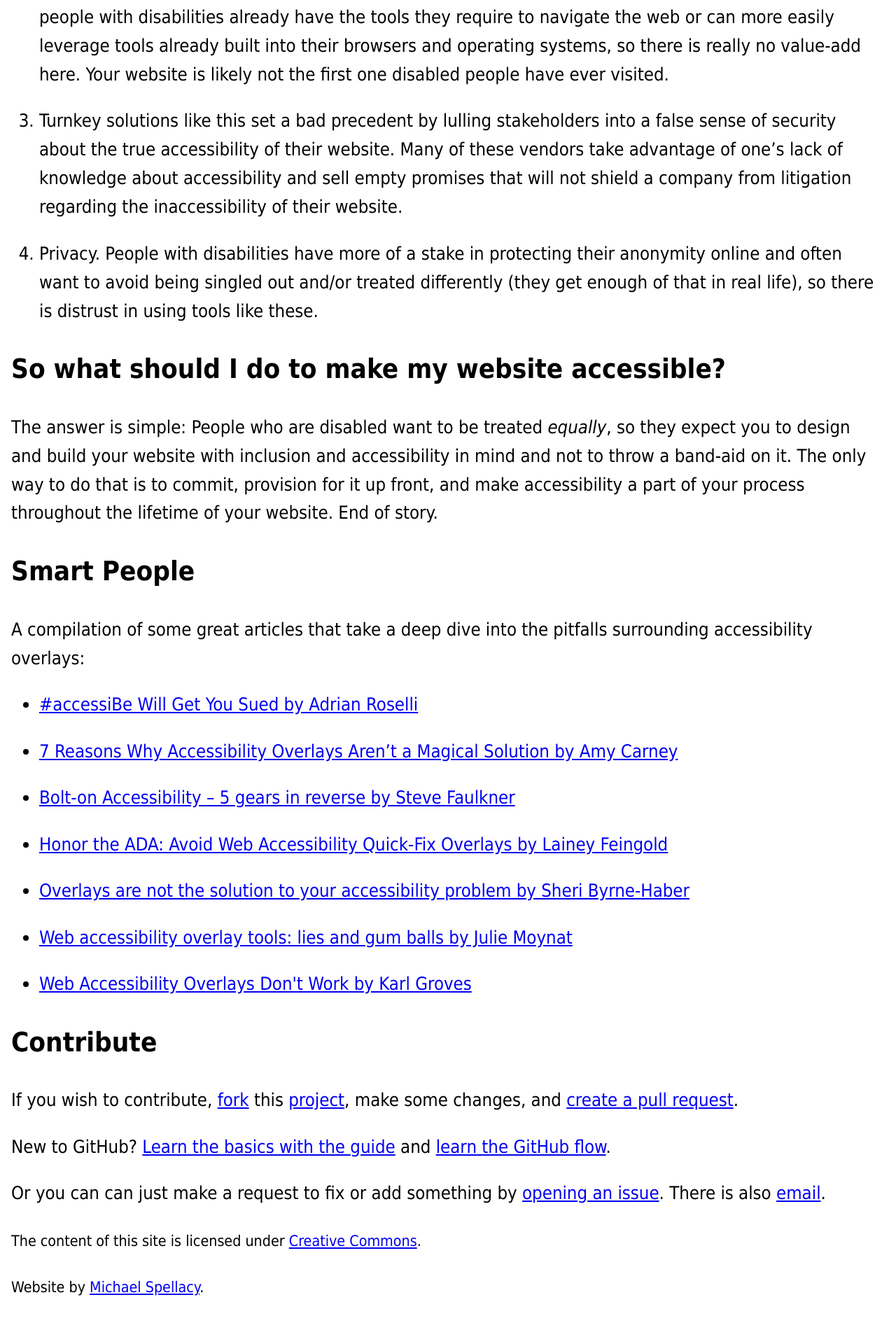
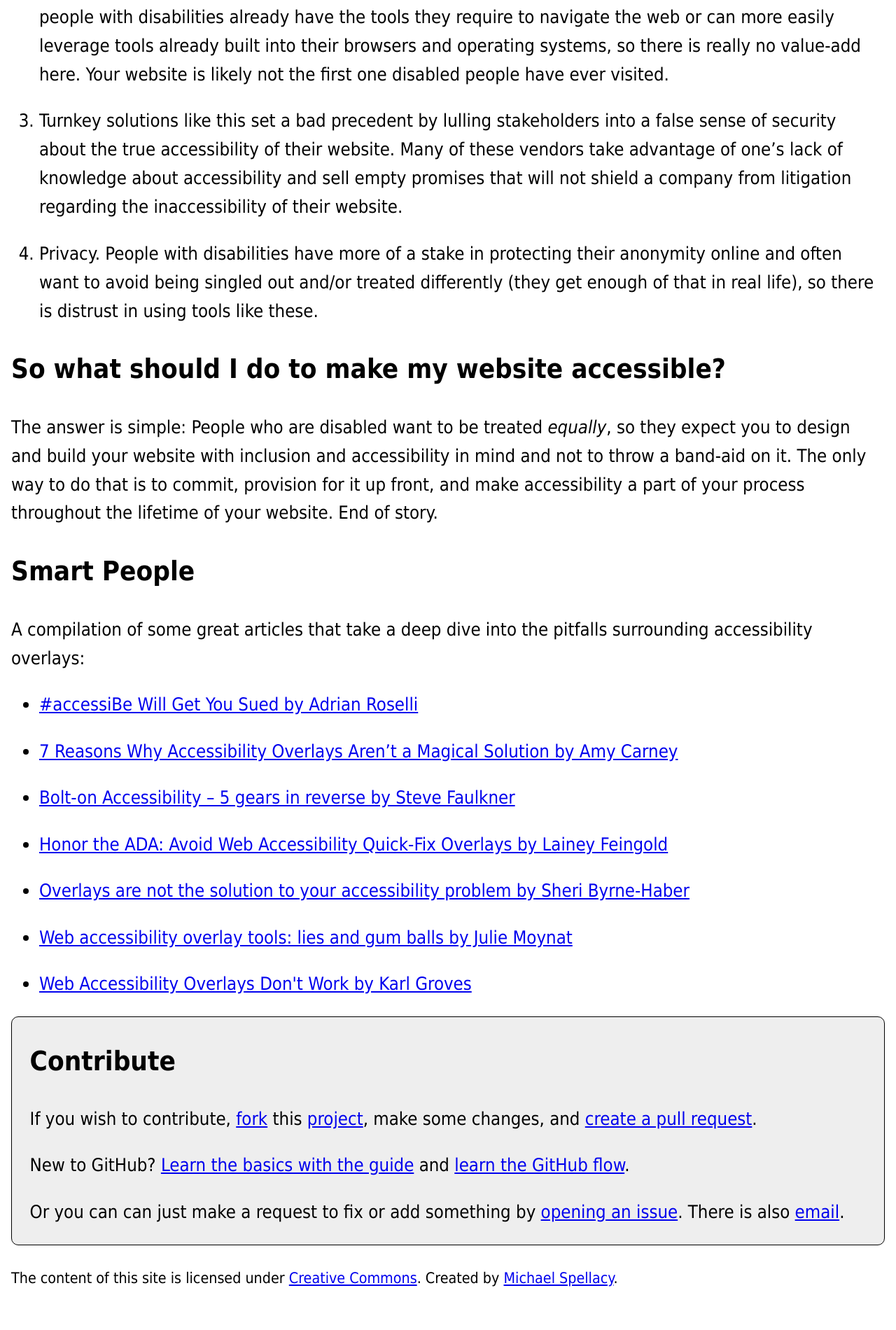
Before and after one commit to michaelspellacy/shouldiuseanaccessibilityoverlay-com, a Jekyll site: the page built from index.html, in a window 1280 px wide. Shown: the part 1046-2946 px from the top of the page at 70% size. Built offline with Jekyll 4.4.1, drawn with Linux system fonts in a browser that asks for light colours.

Commit message:
CSS Update

```diff
--- a/_layouts/default.html
+++ b/_layouts/default.html
@@ -50,9 +50,7 @@
 
     <footer id="contentinfo">
 
-      <p><small>The content of this site is licensed under <a href="http://creativecommons.org/licenses/by-nc-sa/3.0/">Creative Commons</a>.</small></p>
-
-      <p><small>Website by <a href="https://michaelspellacy.com">Michael Spellacy</a>.</small></p>
+      <p><small>The content of this site is licensed under <a href="http://creativecommons.org/licenses/by-nc-sa/3.0/">Creative Commons</a>. Created by <a href="https://michaelspellacy.com">Michael Spellacy</a>.</small></p>
 
     </footer>
 
--- a/css/init.scss
+++ b/css/init.scss
@@ -115,6 +115,13 @@ margin-top: 0;
 line-height: 1.4;
 }
 
+#contribute {
+background-color: #eee;
+border: 1px #000 solid;
+border-radius: 10px;
+padding: 0 1em;
+}
+
 .sr-only:not(:focus):not(:active) {
 clip-path: inset(100%);
 clip: rect(0 0 0 0);
```
